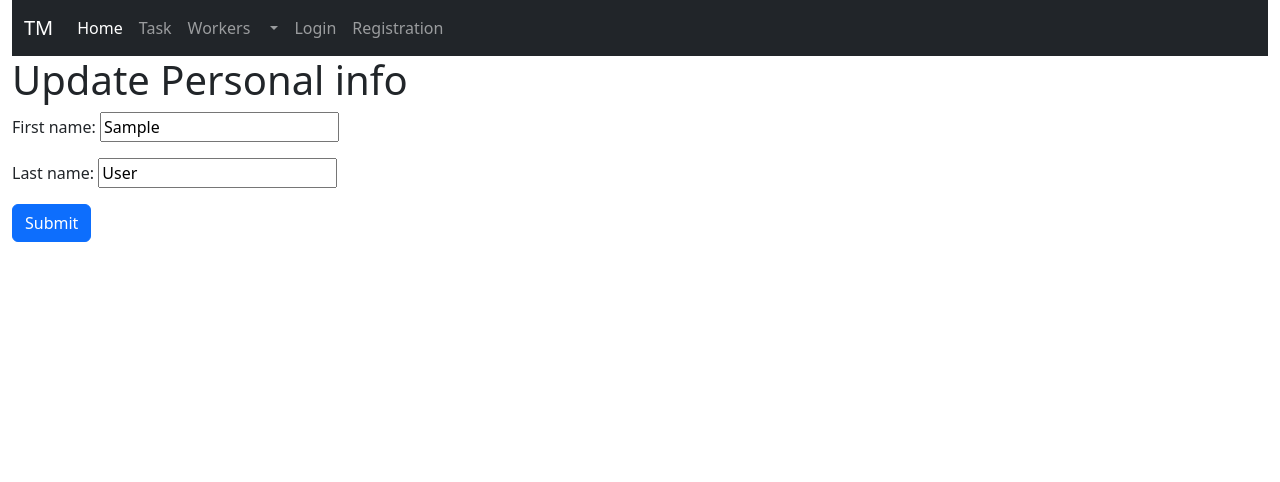
After one commit to KantorSerhiy/IT-Company-Task-Manager, a Django app: a page that uses templates/account/worker_update.html in a window 1280 px wide. The commit adds this page. Shown: the top 482 px of the page. Run offline with Django 4.2, Linux system fonts and the light colour scheme; tables that the repository leaves empty hold one stand-in row (values such as "Sample post").

Commit message:
add function update worker info

```diff
--- a/TaskManager/forms.py
+++ b/TaskManager/forms.py
@@ -1,13 +1,19 @@
-
+from django import forms
 from django.contrib.auth.forms import UserCreationForm
 
 from TaskManager.models import Worker
 
 
-class UsersCreationForm(UserCreationForm):
+class WorkerCreationForm(UserCreationForm):
     class Meta(UserCreationForm.Meta):
         model = Worker
         fields = UserCreationForm.Meta.fields + (
             "first_name",
             "last_name",
         )
+
+
+class WorkerUpdateForm(forms.ModelForm):
+    class Meta:
+        model = Worker
+        fields = ["first_name", "last_name"]
--- a/TaskManager/urls.py
+++ b/TaskManager/urls.py
@@ -7,7 +7,8 @@ from TaskManager.views import (
     LogoutUser,
     RegisterDone,
     WorkerDetailView,
-    WorkerDeleteView
+    WorkerDeleteView,
+    WorkerUpdateView,
 )
 
 urlpatterns = [
@@ -17,7 +18,8 @@ urlpatterns = [
     path("logout/", LogoutUser.as_view(), name="logout"),
     path("done/<str:name>", RegisterDone.as_view(), name="done"),
     path("worker/<slug:slug>", WorkerDetailView.as_view(), name="worker_detail"),
-    path("worker/<slug:slug>/delete/", WorkerDeleteView.as_view(), name="worker-delete")
+    path("worker/<slug:slug>/delete/", WorkerDeleteView.as_view(), name="worker-delete"),
+    path("worker/<slug:slug>/update/", WorkerUpdateView.as_view(), name="worker-update"),
 ]
 
 app_name = "TaskManager"
--- a/TaskManager/views.py
+++ b/TaskManager/views.py
@@ -1,11 +1,11 @@
+from django.contrib import messages
 from django.contrib.auth.forms import AuthenticationForm
 from django.contrib.auth.views import LoginView, LogoutView
 from django.shortcuts import render
 from django.urls import reverse_lazy
 from django.views import generic
-from django.views.generic import DetailView
 
-from TaskManager.forms import UsersCreationForm
+from TaskManager.forms import WorkerCreationForm, WorkerUpdateForm
 
 from TaskManager.models import Worker, Task
 
@@ -24,7 +24,7 @@ def index(request):
 
 class RegisterUser(generic.CreateView):
     model = Worker
-    form_class = UsersCreationForm
+    form_class = WorkerCreationForm
     template_name = "account/register.html"
     success_url = reverse_lazy('TaskManager:done')
 
@@ -37,10 +37,20 @@ class WorkerDetailView(generic.DetailView):
     template_name = "account/worker_detail.html"
 
 
+class WorkerUpdateView(generic.UpdateView):
+    model = Worker
+    form_class = WorkerUpdateForm
+    success_url = reverse_lazy('TaskManager:worker_detail')
+    template_name = "account/worker_update.html"
+    def get_success_url(self):
+        return reverse_lazy("TaskManager:worker_detail", kwargs={"slug": self.object.slug})
+
+
 class WorkerDeleteView(generic.DeleteView):
     model = Worker
     success_url = reverse_lazy("TaskManager:index")
     template_name = "account/worker_delete.html"
+    success_message = "DELETE SUCSSRCSCS"
 
 
 class LoginUser(LoginView):
--- a/templates/account/worker_detail.html
+++ b/templates/account/worker_detail.html
@@ -7,7 +7,7 @@
       Delete
     </a>
 
-    <a href="#" class="btn btn-secondary link-to-page">
+    <a href="{% url 'TaskManager:worker-update' slug=worker.slug %}" class="btn btn-secondary link-to-page">
       Update profile
     </a>
   </h1>
--- /dev/null
+++ b/templates/account/worker_update.html
@@ -0,0 +1,12 @@
+{% extends "base.html" %}
+
+
+{% block content %}
+  <h1>Update Personal info </h1>
+  <form action="" method="post" novalidate>
+    {% csrf_token %}
+    {{ form.as_p }}
+
+    <input type="submit" value="Submit" class="btn btn-primary">
+  </form>
+{% endblock %}
```
